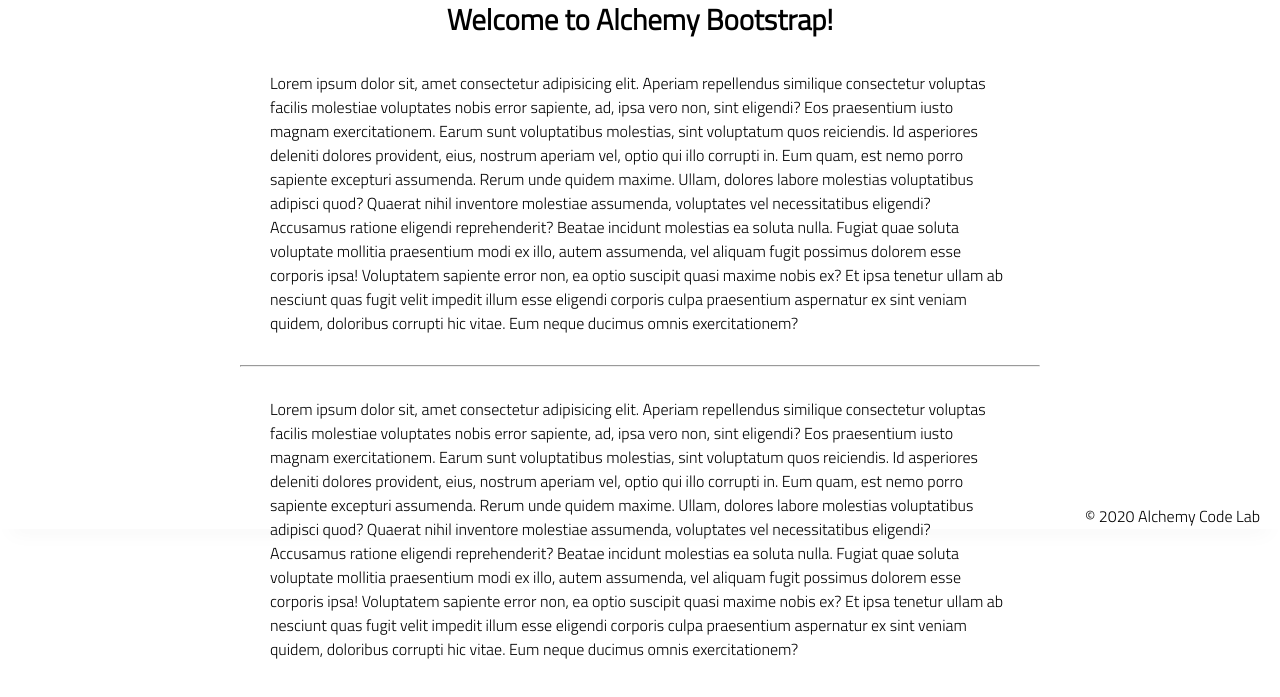
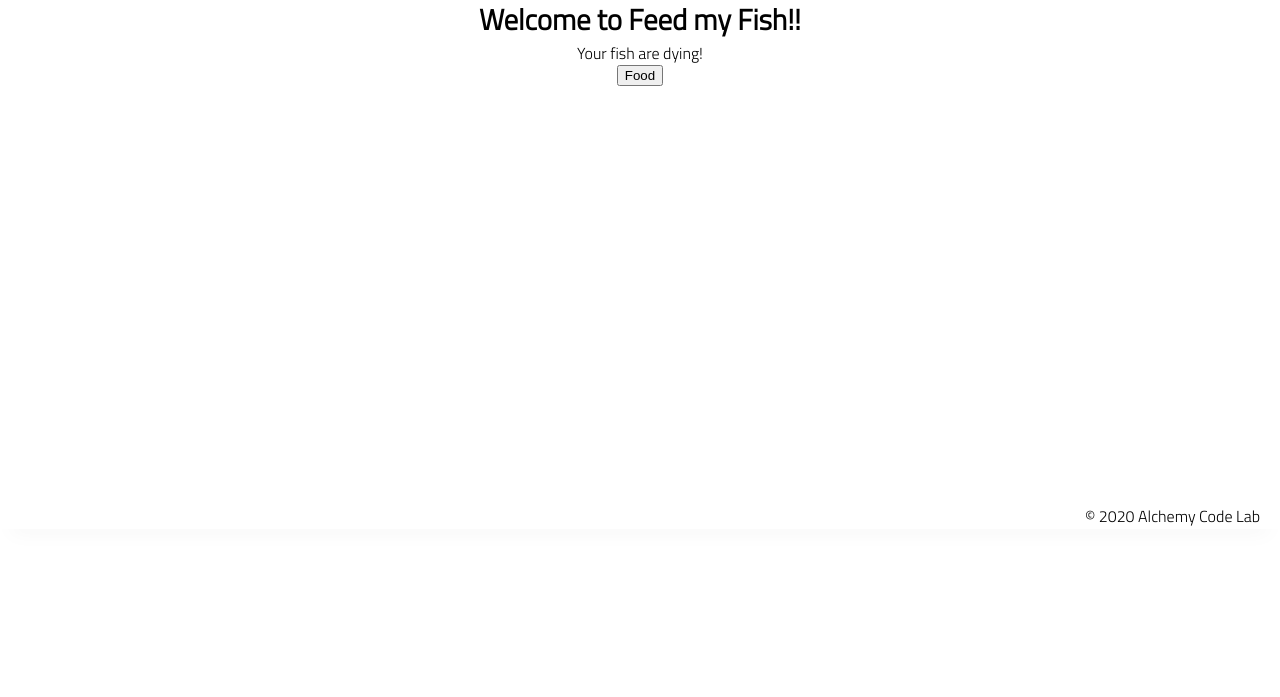
Before and after one commit to KaraPedersen/lab-02-guess-number, a plain HTML site: page index.html in a window 1280 px wide. Shown: the part 271-968 px from the top of the page. After the commit the page ends 800 px from the top, so only its background shows below. Drawn offline with Linux system fonts and the light colour scheme.

Commit message:
add button and image

```diff
--- a/index.html
+++ b/index.html
@@ -22,27 +22,12 @@
         <section class="main-section">
             <img class="main-logo" src="assets/alchemy-logo.png"/>
             <h2>
-                Welcome to Alchemy Bootstrap!
+                Welcome to Feed my Fish!!
             </h2>
-
-            <content>
-            <p>
-                Lorem ipsum dolor sit, amet consectetur adipisicing elit. Aperiam repellendus similique consectetur voluptas facilis molestiae voluptates nobis error sapiente, ad, ipsa vero non, sint eligendi? Eos praesentium iusto magnam exercitationem.
-                Earum sunt voluptatibus molestias, sint voluptatum quos reiciendis. Id asperiores deleniti dolores provident, eius, nostrum aperiam vel, optio qui illo corrupti in. Eum quam, est nemo porro sapiente excepturi assumenda.
-                Rerum unde quidem maxime. Ullam, dolores labore molestias voluptatibus adipisci quod? Quaerat nihil inventore molestiae assumenda, voluptates vel necessitatibus eligendi? Accusamus ratione eligendi reprehenderit? Beatae incidunt molestias ea soluta nulla.
-                Fugiat quae soluta voluptate mollitia praesentium modi ex illo, autem assumenda, vel aliquam fugit possimus dolorem esse corporis ipsa! Voluptatem sapiente error non, ea optio suscipit quasi maxime nobis ex?
-                Et ipsa tenetur ullam ab nesciunt quas fugit velit impedit illum esse eligendi corporis culpa praesentium aspernatur ex sint veniam quidem, doloribus corrupti hic vitae. Eum neque ducimus omnis exercitationem?
-            </p>
-            <hr />
-            <p>
-                Lorem ipsum dolor sit, amet consectetur adipisicing elit. Aperiam repellendus similique consectetur voluptas facilis molestiae voluptates nobis error sapiente, ad, ipsa vero non, sint eligendi? Eos praesentium iusto magnam exercitationem.
-                Earum sunt voluptatibus molestias, sint voluptatum quos reiciendis. Id asperiores deleniti dolores provident, eius, nostrum aperiam vel, optio qui illo corrupti in. Eum quam, est nemo porro sapiente excepturi assumenda.
-                Rerum unde quidem maxime. Ullam, dolores labore molestias voluptatibus adipisci quod? Quaerat nihil inventore molestiae assumenda, voluptates vel necessitatibus eligendi? Accusamus ratione eligendi reprehenderit? Beatae incidunt molestias ea soluta nulla.
-                Fugiat quae soluta voluptate mollitia praesentium modi ex illo, autem assumenda, vel aliquam fugit possimus dolorem esse corporis ipsa! Voluptatem sapiente error non, ea optio suscipit quasi maxime nobis ex?
-                Et ipsa tenetur ullam ab nesciunt quas fugit velit impedit illum esse eligendi corporis culpa praesentium aspernatur ex sint veniam quidem, doloribus corrupti hic vitae. Eum neque ducimus omnis exercitationem?
-            </p>
-
-        </section>
+            <div id="health">Your fish are dying!</div>
+            <img class="fish" id="fish-image" src=""/>
+            <button id="feed-button">Food</button>
+         </section>
     </main>
     <footer>
         <div class="copy gutter-right">&copy; 2020 Alchemy Code Lab</div>
```
Also changed, not shown: 1 other file.
